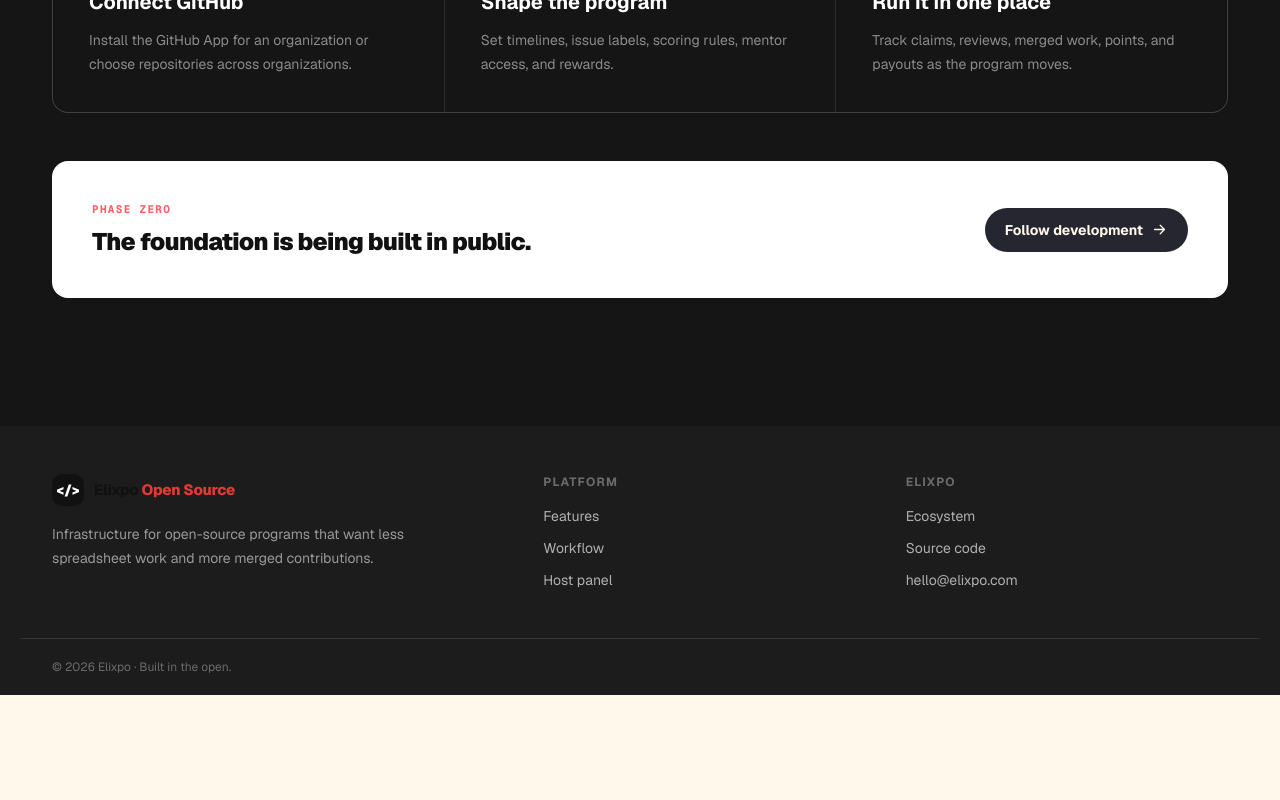
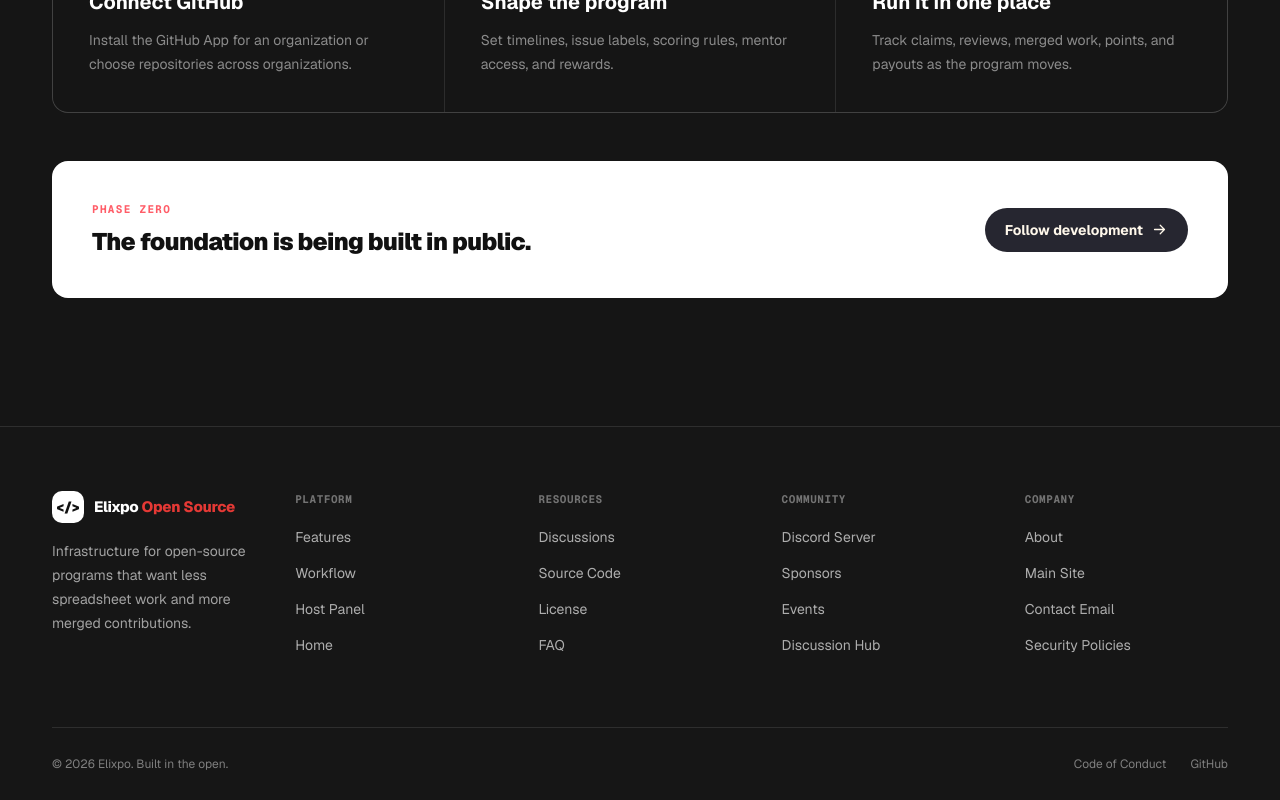
Before and after one commit to elixpo/opensource, a Next.js app: page / in a window 1280 px wide. Shown: the part 2656-3456 px from the top of the page. Before the commit the page ends 3351 px from the top, so only its background shows below. Built offline with nearby package versions, Linux system fonts and the light colour scheme; no server answers.

Commit message:
refactor(footer): build responsive directory navigation

```diff
--- a/components/footer.tsx
+++ b/components/footer.tsx
@@ -1,39 +1,176 @@
+import Link from 'next/link';
 import { Logo } from './logo';
 
+type FooterItem = {
+  name: string;
+  href: string;
+  external?: boolean;
+};
+
+type FooterSection = {
+  id: string;
+  title: string;
+  links: FooterItem[];
+};
+
+const footerSections: FooterSection[] = [
+  {
+    id: 'footer-platform',
+    title: 'Platform',
+    links: [
+      { name: 'Features', href: '/#platform' },
+      { name: 'Workflow', href: '/#workflow' },
+      { name: 'Host Panel', href: '/host' },
+      { name: 'Home', href: '/' },
+    ],
+  },
+  {
+    id: 'footer-resources',
+    title: 'Resources',
+    links: [
+      {
+        name: 'Discussions',
+        href: 'https://github.com/orgs/elixpo/discussions',
+        external: true,
+      },
+      {
+        name: 'Source Code',
+        href: 'https://github.com/elixpo/opensource',
+        external: true,
+      },
+      { name: 'License', href: '/LICENSE' },
+      { name: 'FAQ', href: '/faq' },
+    ],
+  },
+  {
+    id: 'footer-community',
+    title: 'Community',
+    links: [
+      {
+        name: 'Discord Server',
+        href: 'https://discord.gg/elixpo',
+        external: true,
+      },
+      {
+        name: 'Sponsors',
+        href: 'https://github.com/sponsors/Circuit-Overtime',
+        external: true,
+      },
+      { name: 'Events', href: '/events' },
+      { name: 'Discussion Hub', href: '/discussion' },
+    ],
+  },
+  {
+    id: 'footer-company',
+    title: 'Company',
+    links: [
+      { name: 'About', href: '/about' },
+      { name: 'Main Site', href: 'https://elixpo.com', external: true },
+      {
+        name: 'Contact Email',
+        href: 'mailto:hello@elixpo.com',
+        external: true,
+      },
+      {
+        name: 'Security Policies',
+        href: 'https://github.com/elixpo/opensource/security/policy',
+        external: true,
+      },
+    ],
+  },
+];
+
+const footerLinkClassName =
+  'block py-2 text-sm text-white/65 no-underline transition-colors duration-200 hover:text-white';
+
+function FooterLink({ item }: { item: FooterItem }) {
+  if (item.external && item.href.startsWith('mailto:')) {
+    return (
+      <a href={item.href} className={footerLinkClassName}>
+        {item.name}
+      </a>
+    );
+  }
+
+  if (item.external) {
+    return (
+      <a
+        href={item.href}
+        target="_blank"
+        rel="noreferrer"
+        className={footerLinkClassName}
+      >
+        {item.name}
+      </a>
+    );
+  }
+
+  return (
+    <Link href={item.href} className={footerLinkClassName}>
+      {item.name}
+    </Link>
+  );
+}
+
+function FooterSection({ id, title, links }: FooterSection) {
+  return (
+    <section aria-labelledby={id}>
+      <h2
+        id={id}
+        className="font-mono text-[11px] font-bold uppercase tracking-wider text-white/40"
+      >
+        {title}
+      </h2>
+      <ul className="mt-3 list-none p-0">
+        {links.map((item) => (
+          <li key={item.name}>
+            <FooterLink item={item} />
+          </li>
+        ))}
+      </ul>
+    </section>
+  );
+}
+
 export function Footer() {
+  const currentYear = new Date().getFullYear();
+
   return (
-    <footer className="bg-[#1c1c1c] text-white">
-      <div className="shell grid gap-10 py-12 md:grid-cols-[1.4fr_1fr_1fr]">
-        <div className="max-w-sm">
-          <Logo />
-          <p className="mt-4 text-sm leading-6 text-white/55">
-            Infrastructure for open-source programs that want less spreadsheet
-            work and more merged contributions.
-          </p>
+    <footer className="border-t border-white/10 bg-[#161616] text-white dark:bg-[#0f0f0f]">
+      <div className="shell">
+        <div className="grid grid-cols-2 gap-x-8 gap-y-10 py-12 sm:grid-cols-3 lg:grid-cols-5 lg:gap-10 lg:py-16">
+          <div className="col-span-2 flex flex-col sm:col-span-3 lg:col-span-1">
+            <Logo variant="inverted" />
+            <p className="mt-4 max-w-xs text-sm leading-6 text-white/60">
+              Infrastructure for open-source programs that want less spreadsheet
+              work and more merged contributions.
+            </p>
+          </div>
+
+          {footerSections.map((section) => (
+            <FooterSection key={section.id} {...section} />
+          ))}
         </div>
-        <div>
-          <p className="text-xs font-bold uppercase tracking-widest text-white/35">
-            Platform
-          </p>
-          <div className="mt-4 flex flex-col gap-3 text-sm text-white/65">
-            <a href="#platform">Features</a>
-            <a href="#workflow">Workflow</a>
-            <a href="/host">Host panel</a>
+
+        <div className="flex flex-col items-start gap-3 border-t border-white/10 py-6 text-xs text-white/45 sm:flex-row sm:items-center sm:justify-between">
+          <p>© {currentYear} Elixpo. Built in the open.</p>
+          <div className="flex flex-wrap gap-x-6 gap-y-2">
+            <Link
+              href="/code-of-conduct"
+              className="py-1 transition-colors hover:text-white"
+            >
+              Code of Conduct
+            </Link>
+            <a
+              href="https://github.com/elixpo/opensource"
+              target="_blank"
+              rel="noreferrer"
+              className="py-1 transition-colors hover:text-white"
+            >
+              GitHub
+            </a>
           </div>
         </div>
-        <div>
-          <p className="text-xs font-bold uppercase tracking-widest text-white/35">
-            Elixpo
-          </p>
-          <div className="mt-4 flex flex-col gap-3 text-sm text-white/65">
-            <a href="https://elixpo.com">Ecosystem</a>
-            <a href="https://github.com/elixpo/opensource">Source code</a>
-            <a href="mailto:hello@elixpo.com">hello@elixpo.com</a>
-          </div>
-        </div>
-      </div>
-      <div className="shell border-t border-white/10 py-5 text-xs text-white/35">
-        © {new Date().getFullYear()} Elixpo · Built in the open.
       </div>
     </footer>
   );
--- a/components/logo.tsx
+++ b/components/logo.tsx
@@ -1,16 +1,26 @@
 import Link from 'next/link';
 
-export function Logo() {
+type LogoProps = {
+  variant?: 'default' | 'inverted';
+};
+
+export function Logo({ variant = 'default' }: LogoProps) {
+  const isInverted = variant === 'inverted';
+
   return (
     <Link
       href="/"
       className="flex items-center gap-2.5 no-underline"
       aria-label="Elixpo Open Source home"
     >
-      <span className="grid h-8 w-8 place-items-center rounded-[10px] bg-ink dark:bg-white text-sm font-black text-white dark:text-ink">
+      <span
+        className={`grid h-8 w-8 place-items-center rounded-[10px] text-sm font-black ${isInverted ? 'bg-white text-ink' : 'bg-ink text-white dark:bg-white dark:text-ink'}`}
+      >
         <span aria-hidden="true">{'</>'}</span>
       </span>
-      <span className="text-[15px] font-extrabold tracking-[-0.02em] text-ink dark:text-neutral-200">
+      <span
+        className={`text-[15px] font-extrabold tracking-[-0.02em] ${isInverted ? 'text-white' : 'text-ink dark:text-neutral-200'}`}
+      >
         Elixpo <span className="text-accent">Open Source</span>
       </span>
     </Link>
```
